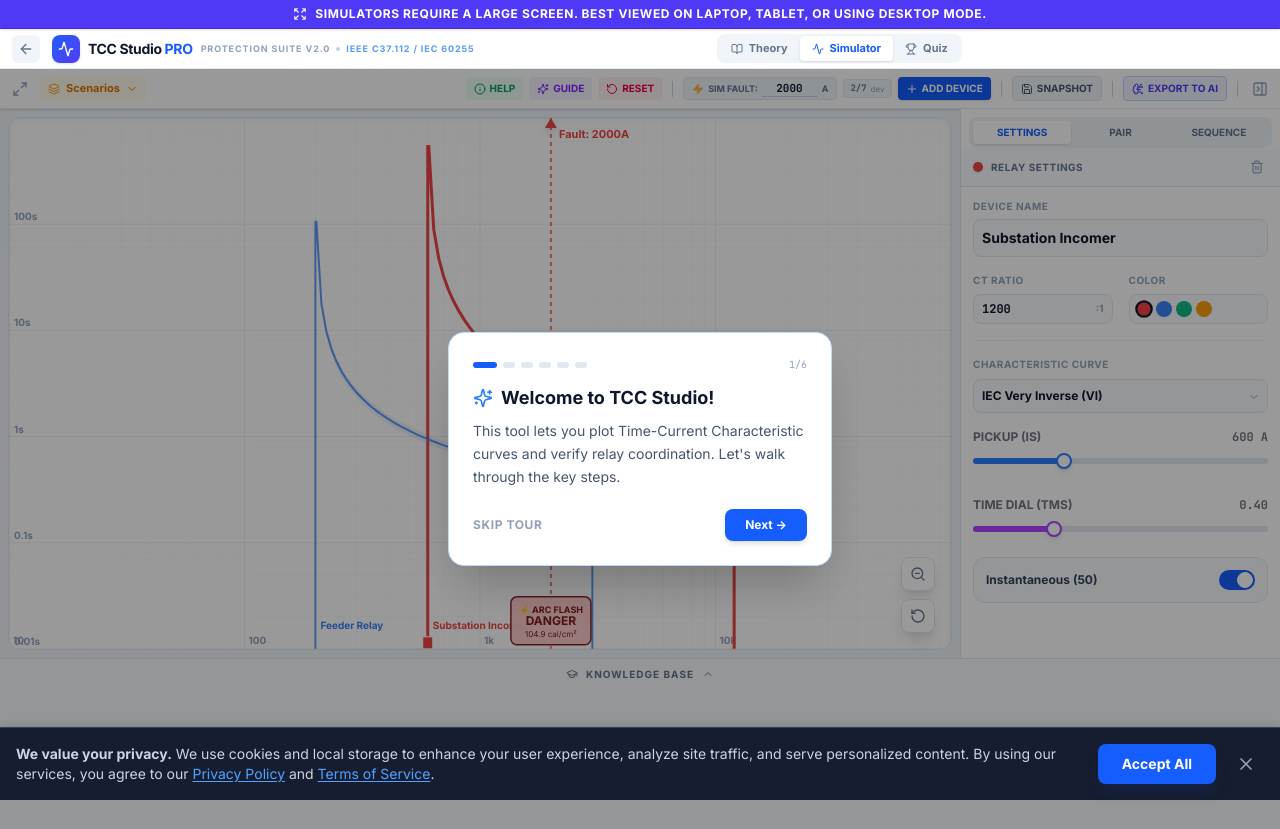
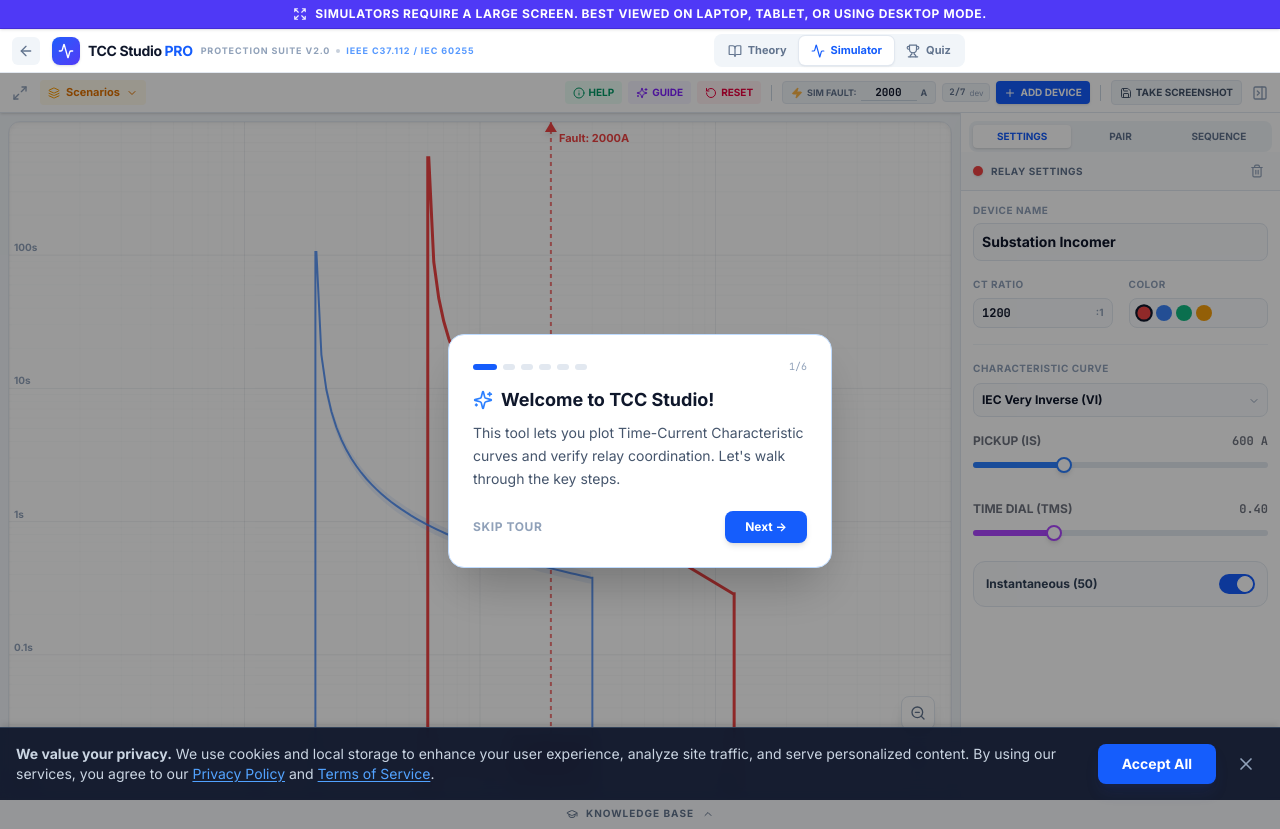
Before and after one commit to toanilsharma/RelaySchool, a React (Vite) app: page /tcc in a window 1280 px wide. Built offline with nearby package versions, Linux system fonts and the light colour scheme.

Commit message:
describe update

```diff
--- a/App.tsx
+++ b/App.tsx
@@ -154,7 +154,7 @@
 
           {!isFullscreenApp && <Sidebar theme={theme} toggleTheme={toggleTheme} isOpen={mobileMenuOpen} closeMobileMenu={() => setMobileMenuOpen(false)} />}
 
-          <main id="main-content" className={`${isFullscreenApp ? 'w-full p-0 h-[100dvh] overflow-hidden' : 'md:ml-64 p-4 md:p-8 lg:p-10'} animate-fade-in min-h-screen flex flex-col`}>
+          <main id="main-content" className={`${isFullscreenApp ? 'w-full p-0 h-[100dvh] overflow-hidden' : 'md:ml-64 p-4 md:p-8 lg:p-10 min-h-screen'} animate-fade-in flex flex-col`}>
             <AnimatedPages />
             {!isFullscreenApp && <Footer />}
           </main>
--- a/pages/TCCStudio.tsx
+++ b/pages/TCCStudio.tsx
@@ -1451,16 +1451,10 @@
                     </button>
                     <div className="h-4 w-px bg-slate-300 dark:bg-slate-700 mx-1"></div>
                     <button onClick={saveSnapshot} className="hidden sm:flex items-center gap-1 px-2 py-1 text-[10px] uppercase font-bold text-slate-600 bg-slate-100 dark:bg-slate-800 hover:bg-slate-200 dark:hover:bg-slate-700 rounded transition-colors border border-slate-200 dark:border-slate-700 whitespace-nowrap" title="Save current curve as background snapshot">
-                        <Save className="w-3 h-3" /> Snapshot
+                        <Save className="w-3 h-3" /> Take Screenshot
                     </button>
-                    {snapshots.length > 0 && <button onClick={clearSnapshots} className="p-1 rounded text-red-500 hover:bg-red-50 dark:hover:bg-red-900/20 transition-colors" title="Clear Snapshots"><Trash2 className="w-3.5 h-3.5" /></button>}
-
-                    <div className="h-4 w-px bg-slate-300 dark:bg-slate-700 mx-1"></div>
-                    <button onClick={copyContextForLLM} className="hidden lg:flex items-center gap-1 px-2 py-1 bg-indigo-50 dark:bg-indigo-900/20 text-indigo-600 dark:text-indigo-400 border border-indigo-200 dark:border-indigo-800 hover:bg-indigo-100 dark:hover:bg-indigo-900/40 rounded text-[10px] uppercase font-bold transition-colors whitespace-nowrap" title="Export study context for AI assistant">
-                        <BrainCircuit className="w-3 h-3" /> Export to AI
-                    </button>
-
-                    <div className="h-4 w-px bg-slate-300 dark:bg-slate-700 mx-1 hidden lg:block"></div>
+                    {snapshots.length > 0 && <button onClick={clearSnapshots} className="p-1 rounded text-red-500 hover:bg-red-50 dark:hover:bg-red-900/20 transition-colors" title="Clear Screenshots"><Trash2 className="w-3.5 h-3.5" /></button>}
+
                     <button onClick={() => {
                         if (!rightPanelOpen && window.innerWidth < 768) setLeftPanelOpen(false);
                         setRightPanelOpen(!rightPanelOpen);
@@ -1933,8 +1927,14 @@
 const TCCStudio = () => {
     const [mode, setMode] = useState('simulator'); // 'theory' | 'simulator' | 'quiz'
 
+    const tabs = [
+        { id: 'theory', label: 'Theory', icon: <BookOpen className="w-3.5 h-3.5" />, color: 'text-amber-600', bg: 'bg-amber-50 dark:bg-amber-900/20' },
+        { id: 'simulator', label: 'Simulator', icon: <Activity className="w-3.5 h-3.5" />, color: 'text-blue-600', bg: 'bg-blue-50 dark:bg-blue-900/20' },
+        { id: 'quiz', label: 'Quiz', icon: <Trophy className="w-3.5 h-3.5" />, color: 'text-emerald-600', bg: 'bg-emerald-50 dark:bg-emerald-900/20' },
+    ];
+
     return (
-        <main className="min-h-[100dvh] bg-slate-50 dark:bg-slate-950 flex flex-col font-sans">
+        <main className="h-full bg-slate-50 dark:bg-slate-950 flex flex-col font-sans overflow-hidden">
             <PageSEO
                 title="TCC Studio PRO"
                 description="Interactive Time-Current Coordination (TCC) Studio for power system protection engineering. Coordinate IEC and ANSI overcurrent relays."
@@ -1942,17 +1942,17 @@
                 schema={tccSchema}
             />
 
-            {/* Top Navigation Bar */}
-            <div className="h-10 bg-white dark:bg-slate-900 border-b border-slate-200 dark:border-slate-800 shrink-0 flex items-center justify-between px-3 z-50">
+            {/* Top Navigation Bar — STICKY so it's always accessible */}
+            <div className="h-11 bg-white dark:bg-slate-900 border-b border-slate-200 dark:border-slate-800 shrink-0 flex items-center justify-between px-3 z-50 sticky top-0">
                 <div className="flex items-center gap-2">
-                    <Link to="/dashboard" className="p-1.5 bg-slate-100 dark:bg-slate-800 hover:bg-slate-200 dark:hover:bg-slate-700 text-slate-500 hover:text-slate-900 dark:hover:text-white rounded-md transition-colors mr-1 hidden md:block" title="Back to Dashboard">
+                    <Link to="/dashboard" className="p-1.5 bg-slate-100 dark:bg-slate-800 hover:bg-slate-200 dark:hover:bg-slate-700 text-slate-500 hover:text-slate-900 dark:hover:text-white rounded-md transition-colors mr-1" title="Back to Dashboard">
                         <ArrowLeft className="w-4 h-4" />
                     </Link>
-                    <div className="bg-gradient-to-br from-blue-600 to-indigo-600 p-1.5 rounded-lg text-white shadow-sm">
+                    <div className="bg-gradient-to-br from-blue-600 to-indigo-600 p-1.5 rounded-lg text-white shadow-sm hidden sm:block">
                         <Activity className="w-4 h-4" />
                     </div>
                     <div className="flex items-center flex-wrap gap-x-2">
-                        <h1 className="font-black text-sm leading-none tracking-tight text-slate-900 dark:text-white">TCC Studio <span className="text-blue-600">PRO</span></h1>
+                        <h1 className="font-black text-sm leading-none tracking-tight text-slate-900 dark:text-white hidden sm:block">TCC Studio <span className="text-blue-600">PRO</span></h1>
                         <span className="hidden lg:flex items-center gap-1.5">
                             <span className="text-[9px] font-bold text-slate-400 uppercase tracking-widest hidden xl:inline">Protection Suite v2.0</span>
                             <span className="w-1 h-1 bg-slate-400 rounded-full opacity-50 hidden xl:inline"></span>
@@ -1961,23 +1961,21 @@
                     </div>
                 </div>
 
+                {/* Tab Switcher — always visible */}
                 <div className="flex items-center bg-slate-100 dark:bg-slate-800 p-0.5 rounded-lg">
-                    {[
-                        { id: 'theory', label: 'Theory', icon: <BookOpen className="w-3 h-3" /> },
-                        { id: 'simulator', label: 'Simulator', icon: <Activity className="w-3 h-3" /> },
-                        { id: 'quiz', label: 'Quiz', icon: <Trophy className="w-3 h-3" /> },
-                    ].map(tab => (
+                    {tabs.map(tab => (
                         <button
                             key={tab.id}
                             onClick={() => setMode(tab.id)}
-                            className={`flex items-center gap-1.5 px-3 py-1 rounded text-[11px] font-bold transition-all ${mode === tab.id ? 'bg-white dark:bg-slate-900 text-blue-600 shadow-sm' : 'text-slate-500 hover:text-slate-700 dark:hover:text-slate-300'}`}
+                            title={`Switch to ${tab.label}`}
+                            className={`flex items-center gap-1.5 px-3 py-1.5 rounded-md text-[11px] font-bold transition-all ${mode === tab.id ? `bg-white dark:bg-slate-900 ${tab.color} shadow-sm ring-1 ring-slate-200 dark:ring-slate-700` : 'text-slate-500 hover:text-slate-700 dark:hover:text-slate-300'}`}
                         >
                             {tab.icon} <span className="hidden sm:inline">{tab.label}</span>
                         </button>
                     ))}
                 </div>
 
-                <div className="w-16 hidden md:block">
+                <div className="w-10 md:w-16 shrink-0">
                     {/* Spacer to balance title */}
                 </div>
             </div>
@@ -1985,7 +1983,14 @@
             {/* Content Area */}
             <div className="flex-1 overflow-hidden relative">
                 {mode === 'theory' && (
-                    <div className="h-full overflow-y-auto bg-slate-50 dark:bg-slate-950 custom-scrollbar">
+                    <div className="h-full overflow-y-auto bg-slate-50 dark:bg-slate-950 custom-scrollbar relative">
+                        {/* Floating navigation banner */}
+                        <div className="sticky top-0 z-30 bg-gradient-to-r from-amber-50 to-amber-100/80 dark:from-amber-900/20 dark:to-amber-950/30 border-b border-amber-200 dark:border-amber-800/50 backdrop-blur-md px-4 py-2 flex items-center justify-between">
+                            <span className="text-xs font-bold text-amber-700 dark:text-amber-300 flex items-center gap-2"><BookOpen className="w-3.5 h-3.5" /> You are viewing Theory</span>
+                            <button onClick={() => setMode('simulator')} className="flex items-center gap-1.5 px-3 py-1 bg-blue-600 hover:bg-blue-500 text-white rounded-md text-[10px] font-bold uppercase tracking-wider shadow-sm transition-all active:scale-95">
+                                <Activity className="w-3 h-3" /> Open Simulator <ArrowRight className="w-3 h-3" />
+                            </button>
+                        </div>
                         <TheoryModule />
                     </div>
                 )}
@@ -1994,7 +1999,14 @@
                 <SimulatorView isActive={mode === 'simulator'} />
 
                 {mode === 'quiz' && (
-                    <div className="h-full overflow-y-auto bg-slate-50 dark:bg-slate-950">
+                    <div className="h-full overflow-y-auto bg-slate-50 dark:bg-slate-950 custom-scrollbar relative">
+                        {/* Floating navigation banner */}
+                        <div className="sticky top-0 z-30 bg-gradient-to-r from-emerald-50 to-emerald-100/80 dark:from-emerald-900/20 dark:to-emerald-950/30 border-b border-emerald-200 dark:border-emerald-800/50 backdrop-blur-md px-4 py-2 flex items-center justify-between">
+                            <span className="text-xs font-bold text-emerald-700 dark:text-emerald-300 flex items-center gap-2"><Trophy className="w-3.5 h-3.5" /> You are in Quiz Mode</span>
+                            <button onClick={() => setMode('simulator')} className="flex items-center gap-1.5 px-3 py-1 bg-blue-600 hover:bg-blue-500 text-white rounded-md text-[10px] font-bold uppercase tracking-wider shadow-sm transition-all active:scale-95">
+                                <Activity className="w-3 h-3" /> Open Simulator <ArrowRight className="w-3 h-3" />
+                            </button>
+                        </div>
                         <QuizModule />
                     </div>
                 )}
```
